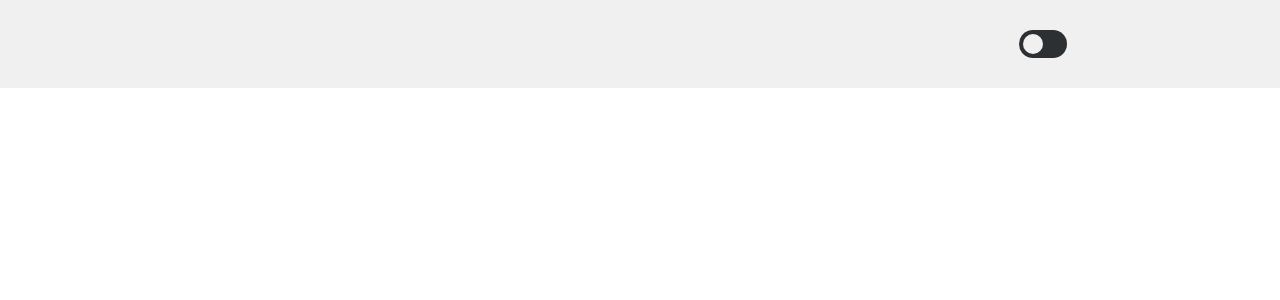
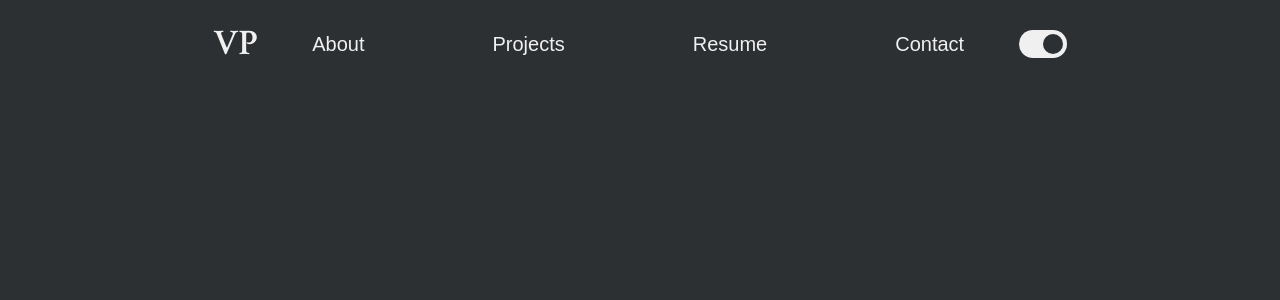
Before and after one commit to veronika-pomy/Portfolio, a React (Create React App) app: page / in a window 1280 px wide. Shown: the top 300 px of the page. Built offline with nearby package versions, Linux system fonts and the light colour scheme; the HTML template or start-up script is replaced by a standard one; a web font is replaced by a local one.

Commit message:
fixed light and dark theme issues with the main app contained and the navbar

```diff
--- a/src/hooks/useThemeContext.jsx
+++ b/src/hooks/useThemeContext.jsx
@@ -6,7 +6,7 @@ export const useThemeContext = () => useContext(ThemeContext);
 
 export default function ThemeProvider ({children}) {
 
-    const [ darkTheme, setDarkTheme ] = useState(true);
+    const [ darkTheme, setDarkTheme ] = useState(false);
 
     //method to update theme state
     const toggleTheme = () => {
--- a/src/pages/AppContainer.jsx
+++ b/src/pages/AppContainer.jsx
@@ -27,7 +27,7 @@ const AppContainer = () => {
   }, []);
 
   return (
-          <div className={(!darkTheme ? 'bg-light text-dark' : 'bg-dark text-light')}>
+          <div className={(darkTheme ? 'bg-light text-dark app' : 'bg-dark text-light app' )}>
             <NavBar
               topOfPage={topOfPage}
               activePage={activePage}
--- a/src/pages/NavBar.jsx
+++ b/src/pages/NavBar.jsx
@@ -49,8 +49,8 @@ const NavBar = ({ topOfPage, activePage, setActivePage }) => {
   const { darkTheme } = useThemeContext();
 
   // changing navbar opacity on scroll
-  const navBackgroundLight = topOfPage ? "bg-light" : "bg-light";
-  const navBackgroundDark = topOfPage ? "bg-dark" : "bg-dark";
+  const navBackgroundLight = topOfPage ? "bg-light" : "bg-light-opacity-50";
+  const navBackgroundDark = topOfPage ? "bg-dark" : "bg-dark-opacity-50";
 
   return (
     <nav
```
